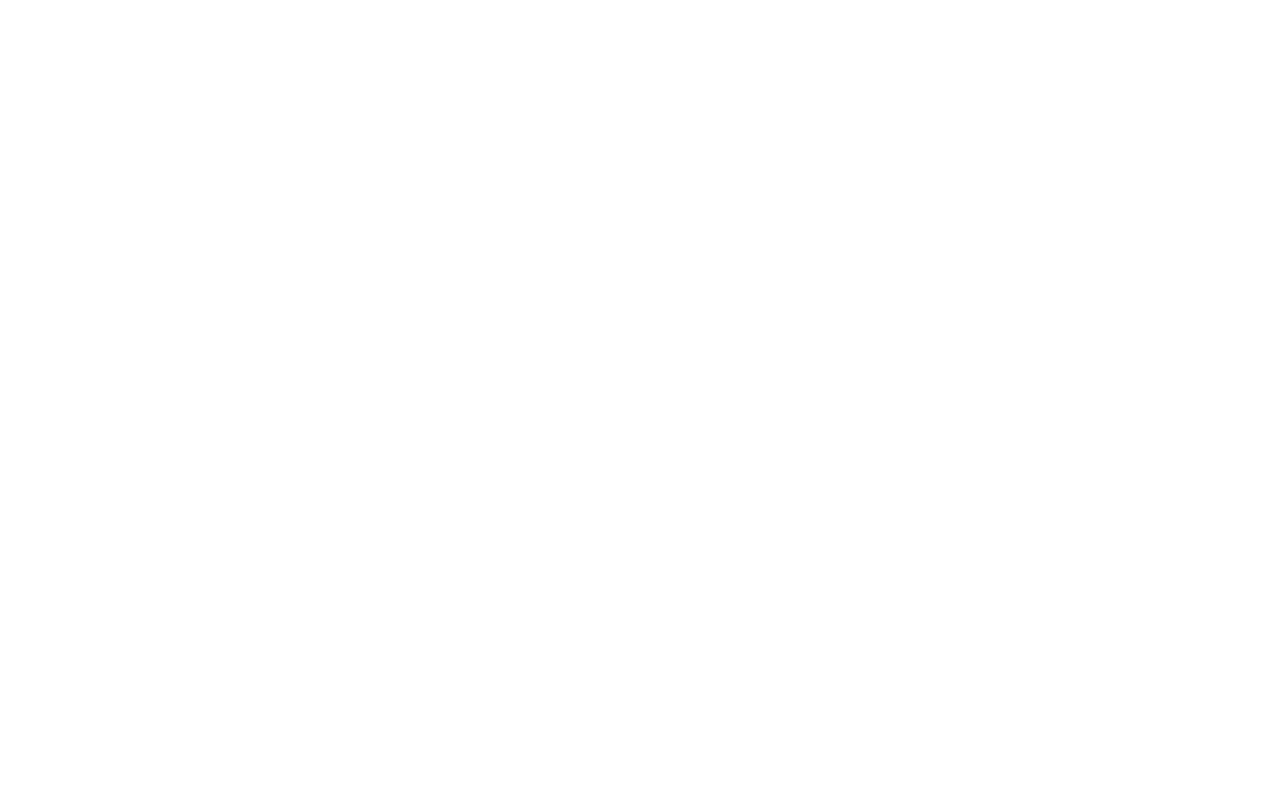
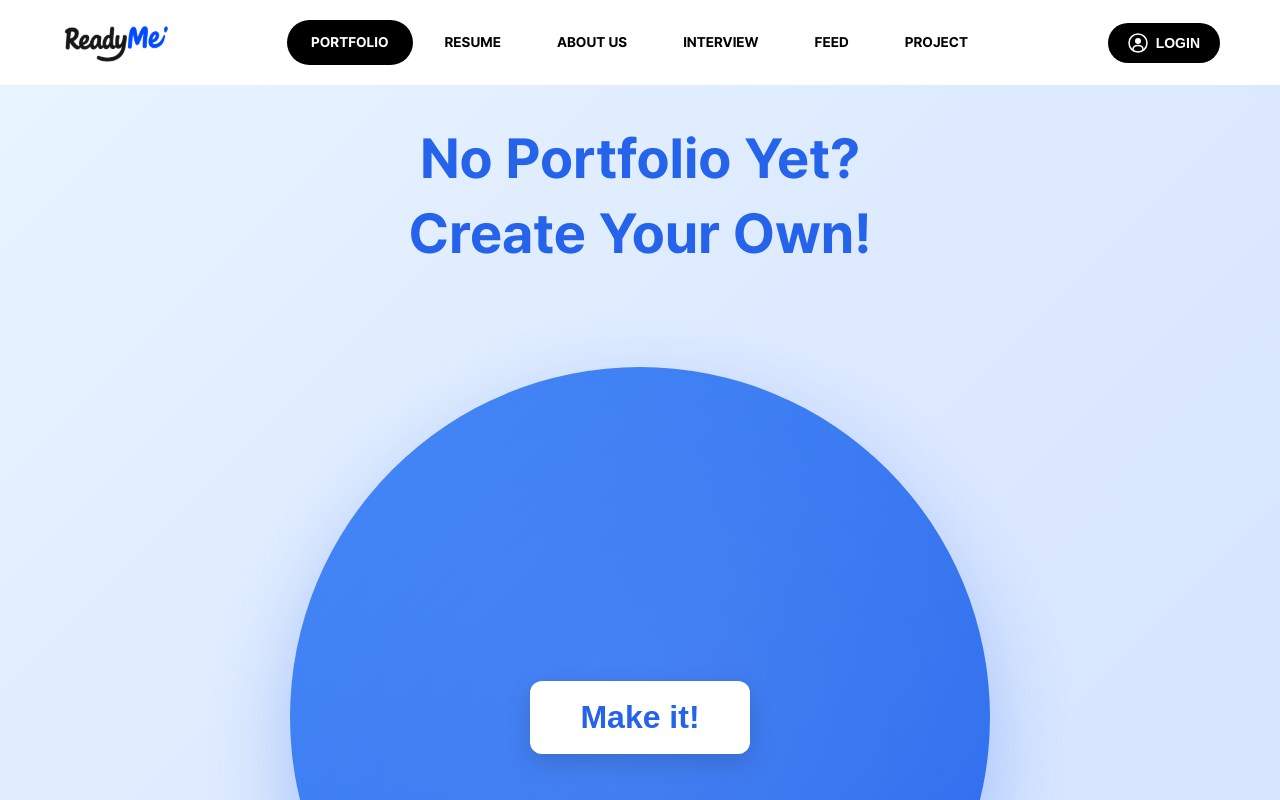
Before and after one commit to With-ReadyMe/ReadyMe-FE, a React (Vite) app: page /portfolio in a window 1280 px wide. Before the commit this address had no page. Shown: the top 800 px of the page. Built offline with nearby package versions, Linux system fonts and the light colour scheme.

Commit message:
feat: 포트폴리오 생성을 위한 초기 랜딩 페이지 생성

```diff
--- a/src/App.jsx
+++ b/src/App.jsx
@@ -3,6 +3,9 @@
 import ProjectList from "./pages/projects/projectList/ProjectList";
 import ProjectCreate from "./pages/projects/projectCreate/ProjectCreate";
 import Auth from "./pages/auth/Auth";
+import PortfolioLanding from "./pages/portfolio/portfolioLanding/PortfolioLanding";
+import PortfolioCreate from "./pages/portfolio/portfolioCreate/PortfolioCreate";
+import PortfolioDetail from "./pages/portfolio/portfolioDetail/PortfolioDetail";
 import GlobalStyle from "./styled/Global";
 
 function App() {
@@ -15,6 +18,9 @@
           <Route path="/aboutus" element={<AboutUs />} />
           <Route path="/projects" element={<ProjectList />} />
           <Route path="/projects/new" element={<ProjectCreate />} />
+          <Route path="/portfolio" element={<PortfolioLanding />} />
+          <Route path="/portfolio/create" element={<PortfolioCreate />} />
+          <Route path="/portfolio/detail" element={<PortfolioDetail />} />
         </Routes>
       </Router>
     </>
--- /dev/null
+++ b/src/pages/portfolio/portfolioCreate/PortfolioCreate.tsx
@@ -0,0 +1,15 @@
+import Header from "../../../components/header/header/Header";
+
+const PortfolioCreate = () => {
+    return (
+        <>
+            <Header />
+            <div style={{ padding: "40px", textAlign: "center" }}>
+                <h1>Portfolio Create Page</h1>
+                <p>This is where users will create their portfolio.</p>
+            </div>
+        </>
+    );
+};
+
+export default PortfolioCreate;
--- /dev/null
+++ b/src/pages/portfolio/portfolioDetail/PortfolioDetail.tsx
@@ -0,0 +1,15 @@
+import Header from "../../../components/header/header/Header";
+
+const PortfolioDetail = () => {
+    return (
+        <>
+            <Header />
+            <div style={{ padding: "40px", textAlign: "center" }}>
+                <h1>Portfolio Detail Page</h1>
+                <p>This is where the portfolio detail will be displayed.</p>
+            </div>
+        </>
+    );
+};
+
+export default PortfolioDetail;
--- /dev/null
+++ b/src/pages/portfolio/portfolioLanding/PortfolioLanding.tsx
@@ -0,0 +1,40 @@
+import { useNavigate } from "react-router-dom";
+import Header from "../../../components/header/header/Header";
+import {
+    Container,
+    ContentWrapper,
+    Title,
+    Subtitle,
+    CircleContainer,
+    BigCircle,
+    CreateButton,
+} from "./PortfolioLandingStyles";
+
+const PortfolioLanding = () => {
+    const navigate = useNavigate();
+
+    const handleCreateClick = () => {
+        navigate("/portfolio/create");
+    };
+
+    return (
+        <>
+            <Header />
+            <Container>
+                <ContentWrapper>
+                    <Title>No Portfolio Yet?</Title>
+                    <Subtitle>Create Your Own!</Subtitle>
+                    <CircleContainer>
+                        <BigCircle>
+                            <CreateButton onClick={handleCreateClick}>
+                                Make it!
+                            </CreateButton>
+                        </BigCircle>
+                    </CircleContainer>
+                </ContentWrapper>
+            </Container>
+        </>
+    );
+};
+
+export default PortfolioLanding;
--- /dev/null
+++ b/src/pages/portfolio/portfolioLanding/PortfolioLandingStyles.ts
@@ -0,0 +1,105 @@
+import styled from "styled-components";
+
+export const Container = styled.div`
+  display: flex;
+  flex-direction: column;
+  align-items: center;
+  justify-content: center;
+  min-height: calc(100vh - 80px);
+  padding: 40px 60px 60px;
+  background: linear-gradient(135deg, #e8f4ff 0%, #dce9ff 50%, #d4e3ff 100%);
+  position: relative;
+  overflow: hidden;
+`;
+
+export const ContentWrapper = styled.div`
+  display: flex;
+  flex-direction: column;
+  align-items: center;
+  justify-content: center;
+  width: 100%;
+  max-width: 1200px;
+  position: relative;
+  z-index: 1;
+`;
+
+export const Title = styled.h1`
+  font-size: 56px;
+  font-weight: 700;
+  color: #2563eb;
+  margin: 0;
+  margin-bottom: 8px;
+  text-align: center;
+  line-height: 1.2;
+`;
+
+export const Subtitle = styled.h2`
+  font-size: 56px;
+  font-weight: 700;
+  color: #2563eb;
+  margin: 0;
+  margin-bottom: 60px;
+  text-align: center;
+  line-height: 1.2;
+`;
+
+export const CircleContainer = styled.div`
+  position: relative;
+  display: flex;
+  align-items: center;
+  justify-content: center;
+  width: 100%;
+  margin-top: 40px;
+`;
+
+export const BigCircle = styled.div`
+  position: relative;
+  width: 700px;
+  height: 700px;
+  border-radius: 50%;
+  background: linear-gradient(135deg, #3b82f6 0%, #2563eb 100%);
+  display: flex;
+  align-items: center;
+  justify-content: center;
+  box-shadow: 0 30px 80px rgba(37, 99, 235, 0.3);
+  overflow: hidden;
+
+  &::before {
+    content: "";
+    position: absolute;
+    top: -50%;
+    left: -50%;
+    width: 200%;
+    height: 200%;
+    background: radial-gradient(
+      circle,
+      rgba(255, 255, 255, 0.1) 0%,
+      transparent 70%
+    );
+  }
+`;
+
+export const CreateButton = styled.button`
+  position: relative;
+  z-index: 2;
+  padding: 18px 50px;
+  background: #ffffff;
+  border: none;
+  border-radius: 12px;
+  color: #2563eb;
+  font-weight: 700;
+  font-size: 32px;
+  cursor: pointer;
+  transition: all 0.3s ease;
+  box-shadow: 0 8px 24px rgba(0, 0, 0, 0.15);
+
+  &:hover {
+    transform: translateY(-4px) scale(1.05);
+    box-shadow: 0 12px 32px rgba(0, 0, 0, 0.2);
+  }
+
+  &:active {
+    transform: translateY(-2px) scale(1.02);
+    box-shadow: 0 6px 20px rgba(0, 0, 0, 0.15);
+  }
+`;
```
Also changed, not shown: src/pages/portfolio/Portfolio.tsx (added, +43 -0 lines), src/pages/portfolio/portfolioCreate/PortfolioCreateStyles.ts (added).
